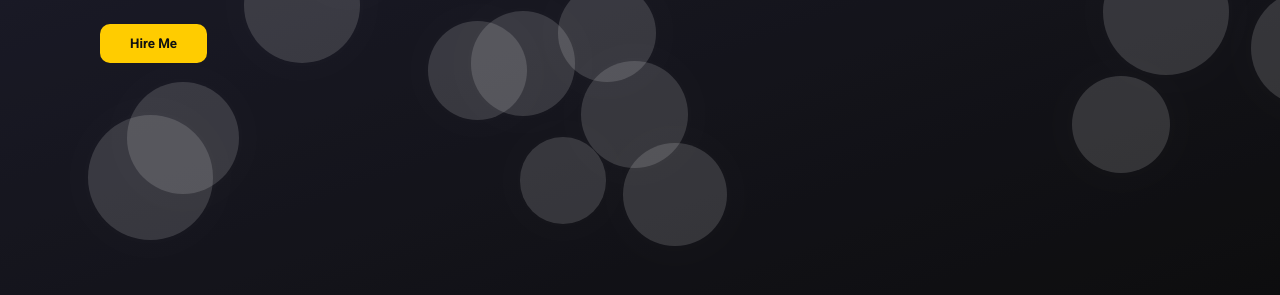
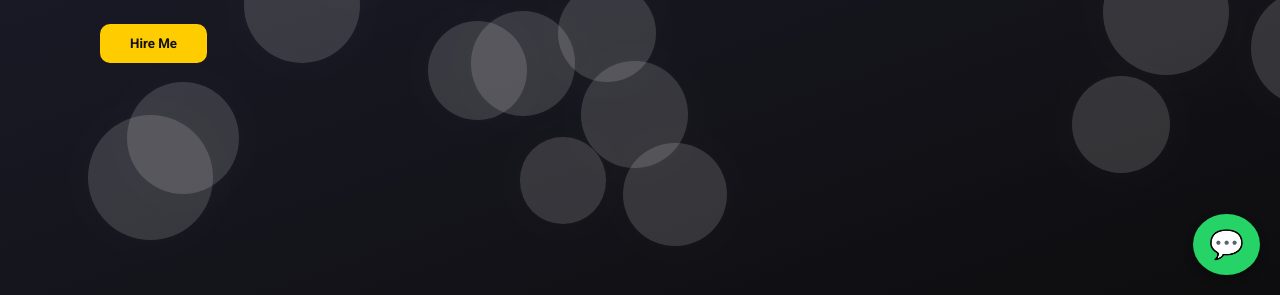
Before and after one commit to Kriti131199/portfolio, a plain HTML site: page index.html in a window 1280 px wide. Shown: the part 505-800 px from the top of the page. Drawn offline with nearby package versions, Linux system fonts and the light colour scheme.

Commit message:
Update portfolio

```diff
--- a/index.html
+++ b/index.html
@@ -130,7 +130,35 @@
   nav { font-size: 1rem; }
 }
 
+.whatsapp-float {
+  position: fixed;
+  bottom: 20px;
+  right: 20px;
+  background-color: #25D366;
+  color: #fff;
+  font-size: 28px;
+  padding: 14px 16px;
+  border-radius: 50%;
+  text-decoration: none;
+  box-shadow: 0 4px 10px rgba(0,0,0,0.3);
+  z-index: 1000;
+}
+
+.whatsapp-float:hover {
+  background-color: #1ebc5a;
+}
+
+
   </style>
+
+
+<!-- WhatsApp Floating Button -->
+<a href="https://wa.me/91XXXXXXXXXX?text=Hi%20Kritika,%20I%20saw%20your%20portfolio%20and%20would%20like%20to%20connect"
+   class="whatsapp-float"
+   target="_blank">
+  💬
+</a>
+
 </head>
 <body>
 
```
